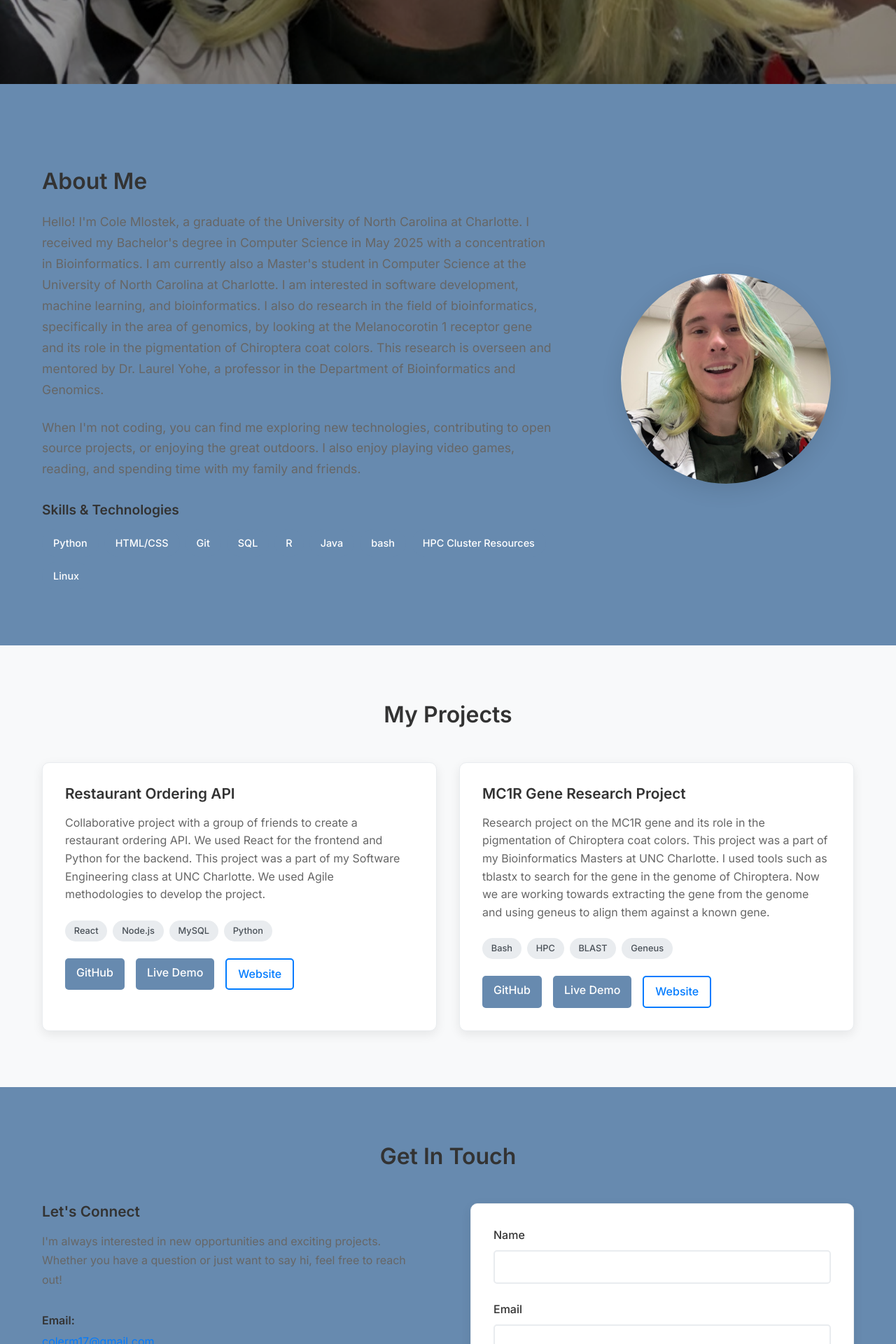
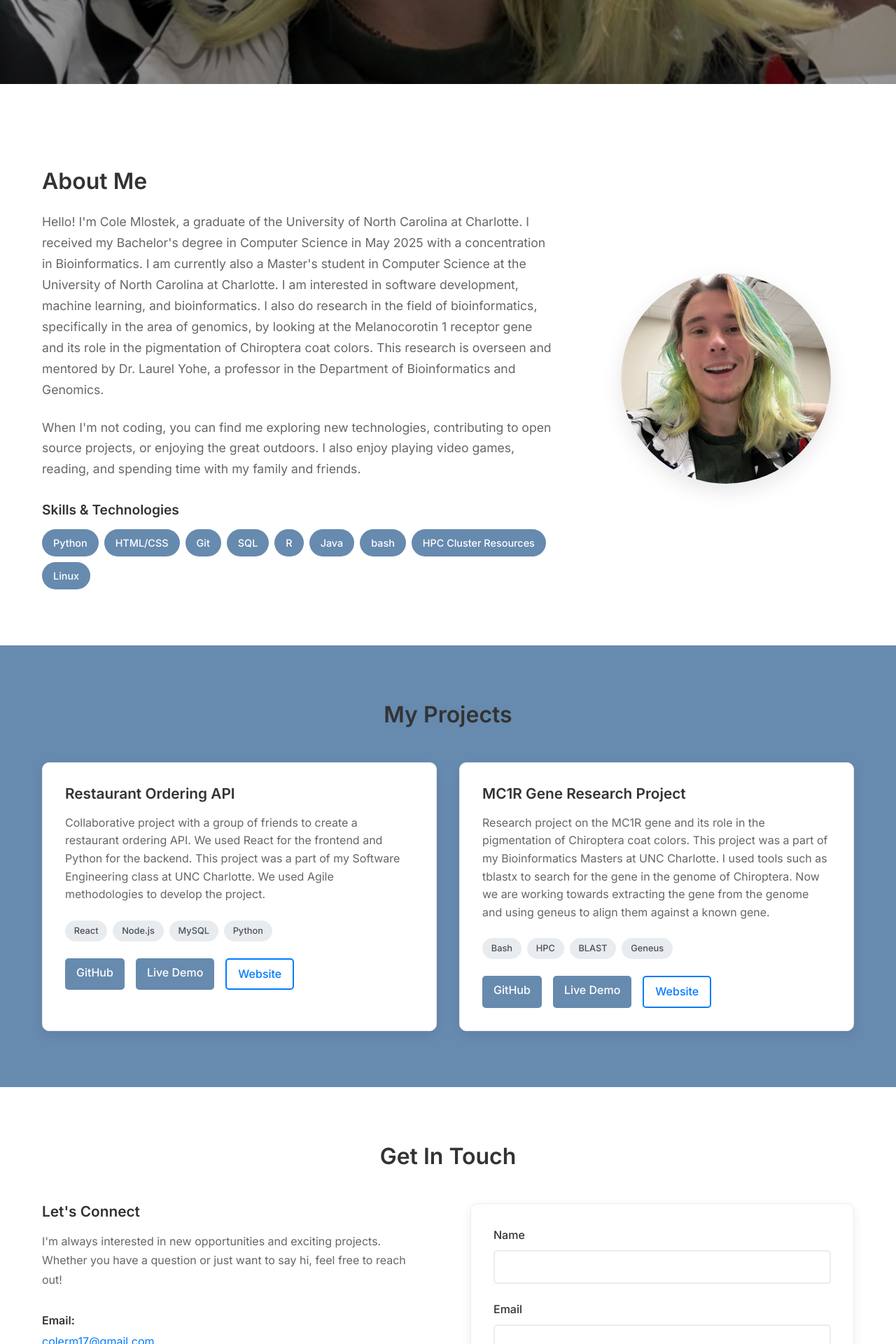
Before and after one commit to cmlostek/cmlostek.github.io, a React (Create React App) app: page / in a window 1280 px wide. Shown: the part 680-2600 px from the top of the page at 70% size. Built offline with nearby package versions, Linux system fonts and the light colour scheme; the HTML template or start-up script is replaced by a standard one.

Commit message:
Updating the background

```diff
--- a/src/App.css
+++ b/src/App.css
@@ -14,7 +14,7 @@ section {
   padding: 80px 0;
 }
 
-section:nth-child(even) {
+section:nth-child(odd) {
   background-color: #678aaf;
 }
 
```
Also changed, not shown: 6 other files (tests, documents, lock files or other folders).
